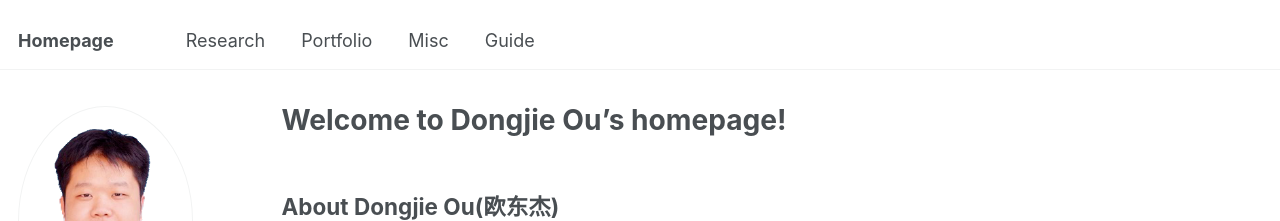
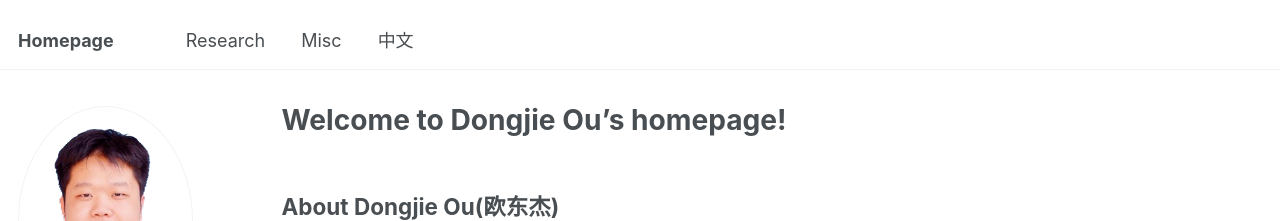
Before and after one commit to oudongjie2001/oudongjie2001.github.io, a Jekyll site: the page built from _pages/about.md, in a window 1280 px wide. Shown: the top 221 px of the page. Built offline with Jekyll 4.4.1, drawn with Linux system fonts in a browser that asks for light colours; some web fonts are replaced.

Commit message:
Update navigation.yml

```diff
--- a/_data/navigation.yml
+++ b/_data/navigation.yml
@@ -8,11 +8,8 @@ main:
   - title: "Research"
     url: /publications/
 
-  - title: "Portfolio"
-    url: /portfolio/
-
   - title: "Misc"
     url: /year-archive/
 
-  - title: "Guide"
+  - title: "中文"
     url: /markdown/
```
